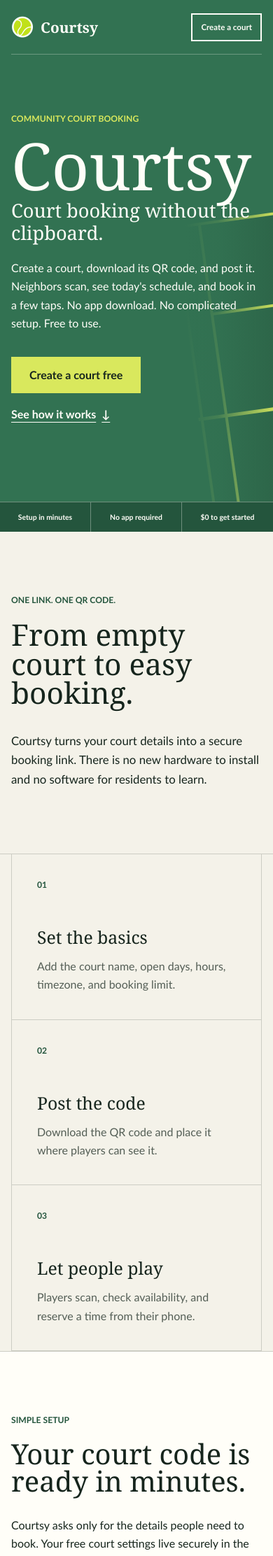
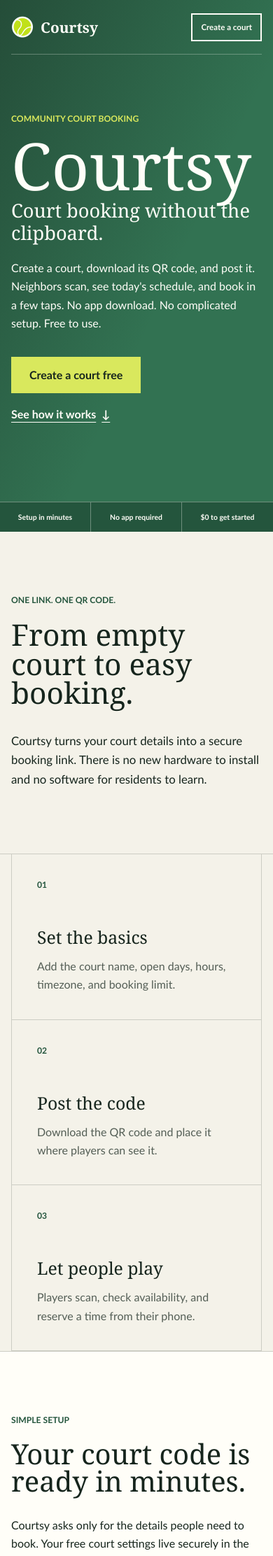
Before and after one commit to stankovski/courtsy-website, a Jekyll site: the page built from index.html, in a window 390 px wide. Shown: the top 2224 px of the page at 70% size. Built offline with Jekyll 4.4.1, drawn with Linux system fonts in a browser that asks for light colours.

```diff
--- a/assets/css/main.scss
+++ b/assets/css/main.scss
@@ -873,14 +873,7 @@
   }
 
   .hero-court {
-    --court-line-width: 4px;
-    right: -150px;
-    bottom: -95px;
-    width: 255px;
-  }
-
-  .hero::before {
-    background: linear-gradient(90deg, var(--court) 0%, var(--court) 68%, rgba(50, 114, 82, 0.88) 80%, transparent 100%);
+    display: none;
   }
 
   .hero-facts {
```
Also changed, not shown: .github/workflows/pages.yml (added), README.md.
